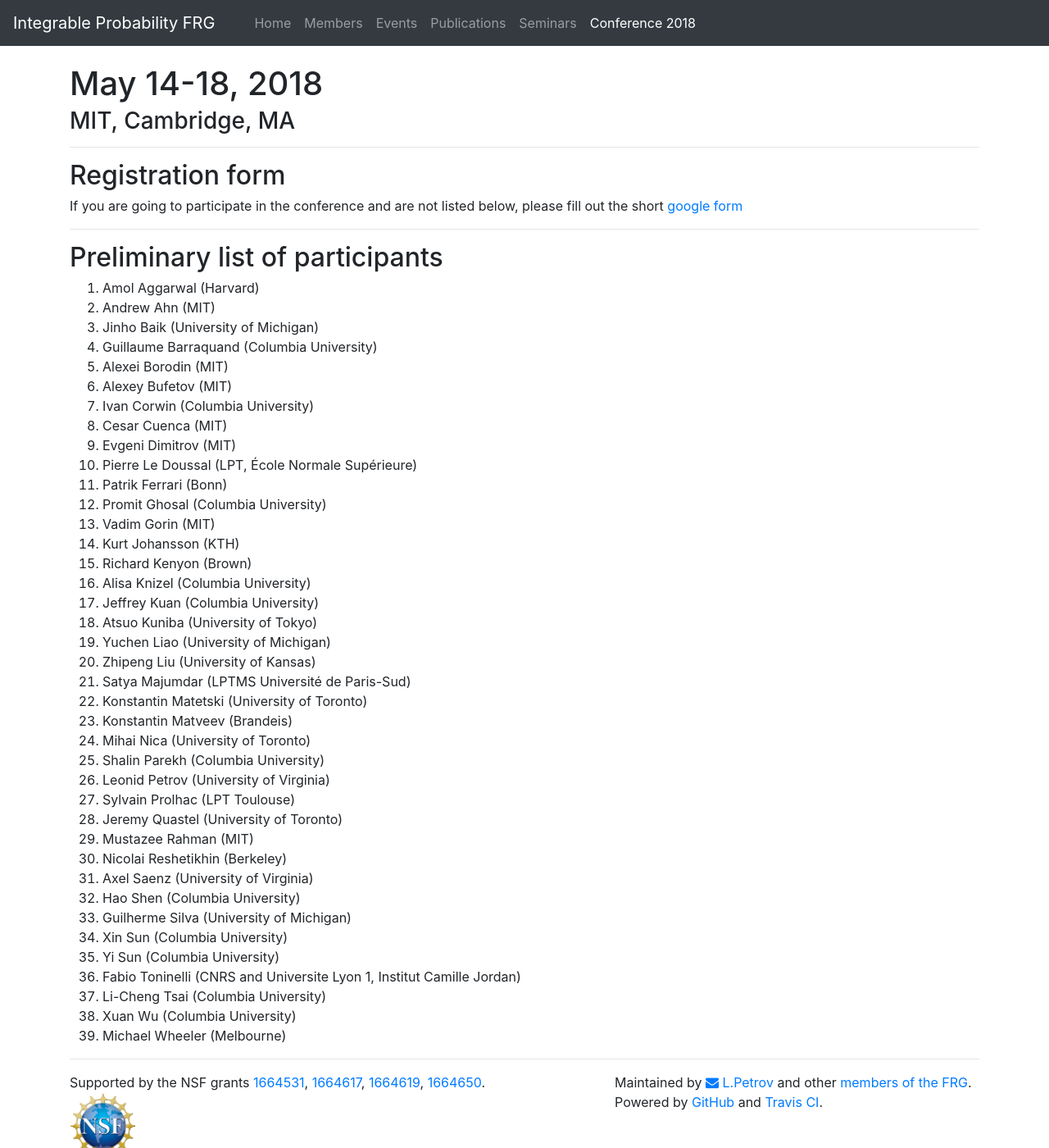
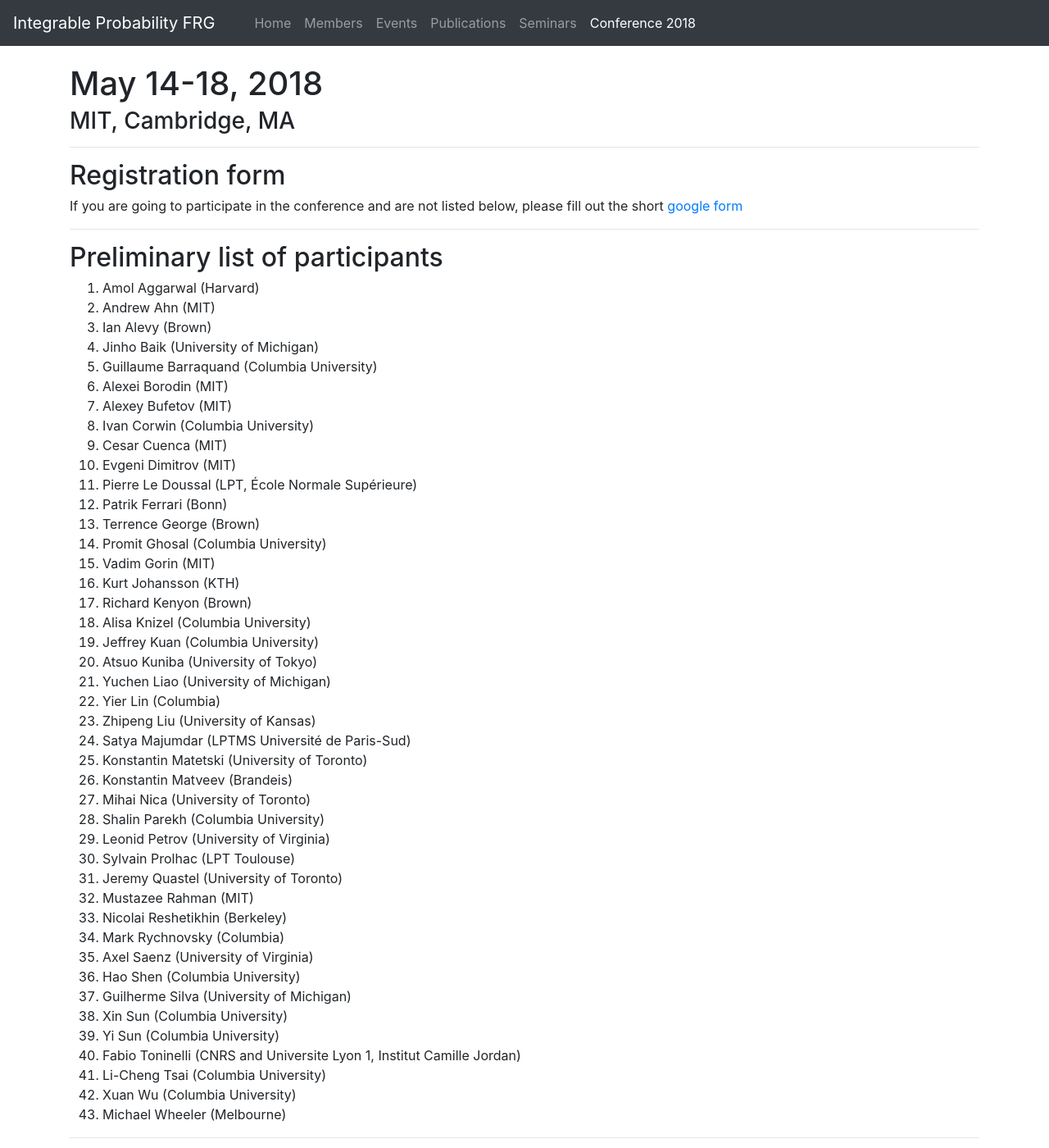
Before and after one commit to int-prob/int-prob-code, a Jekyll site: the page built from conference2018/index.md, in a window 1280 px wide and 1400 px high. Shown: the whole window at 82% size. Built offline with Jekyll 4.4.1, drawn with Linux system fonts in a browser that asks for light colours; nearby versions of some CDN libraries.

Commit message:
add new people to the conference list

```diff
--- a/conference2018/index.md
+++ b/conference2018/index.md
@@ -22,6 +22,7 @@ If you are going to participate in the conference and are not listed below, plea
 
 1. Amol Aggarwal (Harvard)
 1. Andrew Ahn (MIT)
+1. Ian Alevy (Brown)
 1. Jinho Baik (University of Michigan)
 1. Guillaume Barraquand (Columbia University)
 1. Alexei Borodin (MIT)
@@ -31,6 +32,7 @@ If you are going to participate in the conference and are not listed below, plea
 1. Evgeni Dimitrov (MIT)
 1. Pierre Le Doussal (LPT, École Normale Supérieure)
 1. Patrik Ferrari (Bonn)
+1. Terrence George (Brown)
 1. Promit Ghosal (Columbia University)
 1. Vadim Gorin (MIT)
 1. Kurt Johansson (KTH)
@@ -39,6 +41,7 @@ If you are going to participate in the conference and are not listed below, plea
 1. Jeffrey Kuan (Columbia University)
 1. Atsuo Kuniba (University of Tokyo)
 1. Yuchen Liao (University of Michigan)
+1. Yier Lin (Columbia)
 1. Zhipeng Liu (University of Kansas)
 1. Satya Majumdar (LPTMS Université de Paris-Sud)
 1. Konstantin Matetski (University of Toronto)
@@ -46,10 +49,12 @@ If you are going to participate in the conference and are not listed below, plea
 1. Mihai Nica (University of Toronto)
 1. Shalin Parekh (Columbia University)
 1. Leonid Petrov (University of Virginia)
+<!-- 1. Drazen Petrovic	(IUPUI, Indianapolis) -->
 1. Sylvain Prolhac (LPT Toulouse)
 1. Jeremy Quastel (University of Toronto)
 1. Mustazee Rahman (MIT)
 1. Nicolai Reshetikhin (Berkeley)
+1. Mark Rychnovsky (Columbia)
 1. Axel Saenz (University of Virginia)
 1. Hao Shen (Columbia University)
 1. Guilherme Silva (University of Michigan)
```
